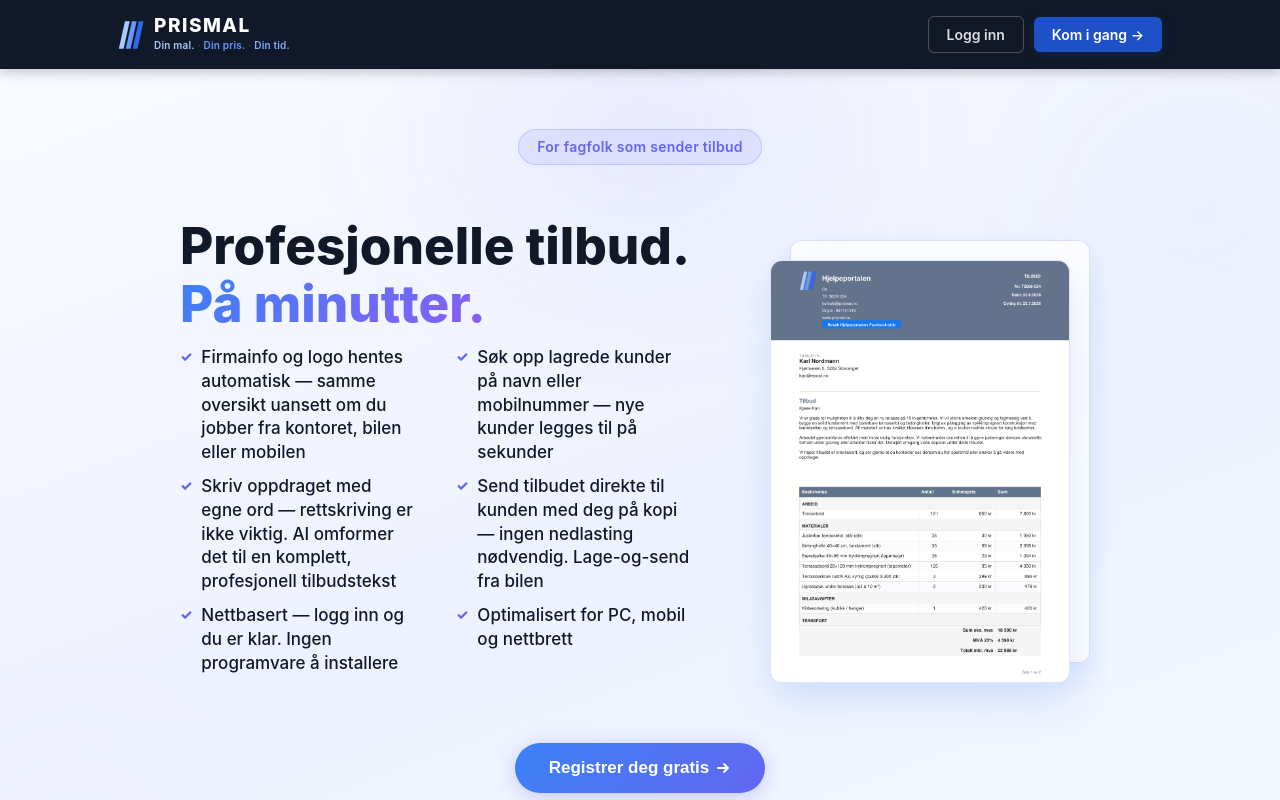
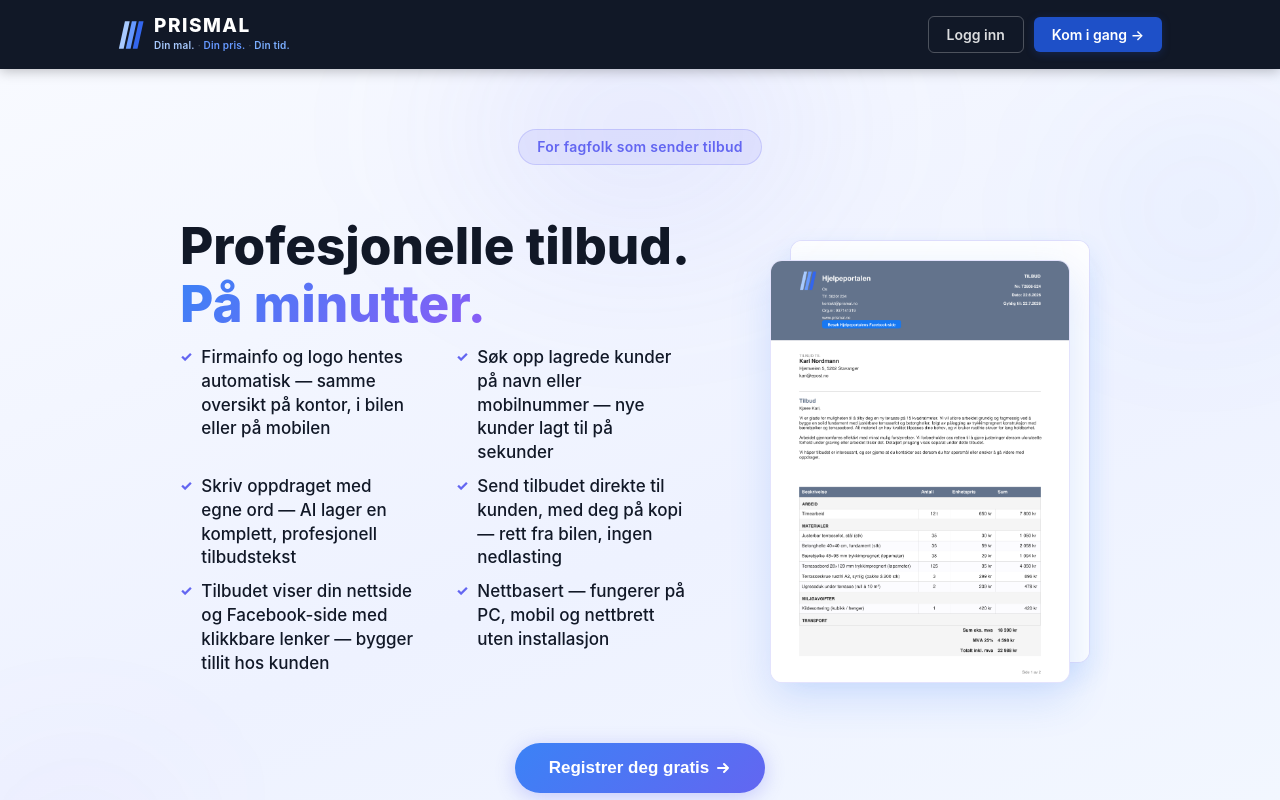
Before and after one commit to anderslura/Prismal, a React (Vite) app: page / in a window 1280 px wide. Shown: the top 800 px of the page. Built offline with nearby package versions, Linux system fonts and the light colour scheme.

Commit message:
Tekst: komprimer hero-punktliste + legg til nettside/Facebook-lenke-verdi i PDF

```diff
--- a/src/components/Landingsside.jsx
+++ b/src/components/Landingsside.jsx
@@ -216,12 +216,12 @@ export default function Landingsside({ onStart, onRegistrer }) {
                 <span className="l2-tittel-grad">På minutter.</span>
               </h1>
               <ul className="l2-punkter">
-                <li>Firmainfo og logo hentes automatisk — samme oversikt uansett om du jobber fra kontoret, bilen eller mobilen</li>
-                <li>Søk opp lagrede kunder på navn eller mobilnummer — nye kunder legges til på sekunder</li>
-                <li>Skriv oppdraget med egne ord — rettskriving er ikke viktig. AI omformer det til en komplett, profesjonell tilbudstekst</li>
-                <li>Send tilbudet direkte til kunden med deg på kopi — ingen nedlasting nødvendig. Lage-og-send fra bilen</li>
-                <li>Nettbasert — logg inn og du er klar. Ingen programvare å installere</li>
-                <li>Optimalisert for PC, mobil og nettbrett</li>
+                <li>Firmainfo og logo hentes automatisk — samme oversikt på kontor, i bilen eller på mobilen</li>
+                <li>Søk opp lagrede kunder på navn eller mobilnummer — nye kunder lagt til på sekunder</li>
+                <li>Skriv oppdraget med egne ord — AI lager en komplett, profesjonell tilbudstekst</li>
+                <li>Send tilbudet direkte til kunden, med deg på kopi — rett fra bilen, ingen nedlasting</li>
+                <li>Tilbudet viser din nettside og Facebook-side med klikkbare lenker — bygger tillit hos kunden</li>
+                <li>Nettbasert — fungerer på PC, mobil og nettbrett uten installasjon</li>
               </ul>
             </div>
 
```
